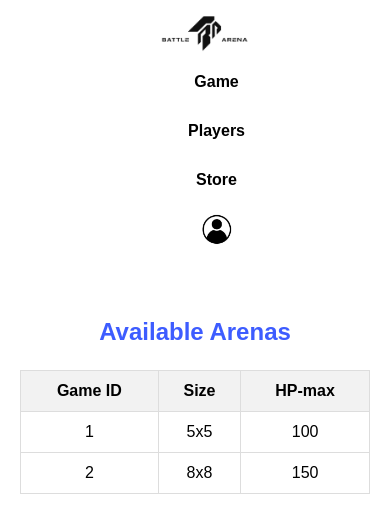
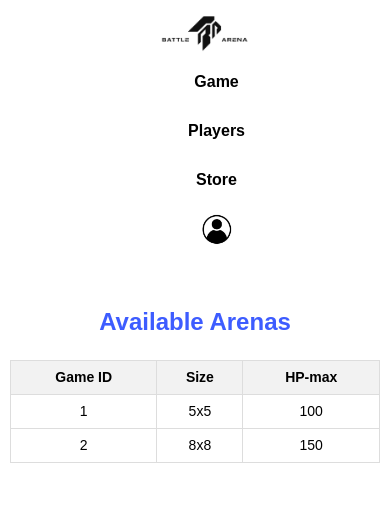
Before and after one commit to juangnnz/webprojects1, a Vue app: page /available-games in a window 390 px wide. Shown: the top 532 px of the page. Built offline with nearby package versions, Linux system fonts and the light colour scheme.

Commit message:
improving the available games view

```diff
--- a/src/components/availableGames.vue
+++ b/src/components/availableGames.vue
@@ -1,6 +1,6 @@
 <template>
   <!-- Container for available games component -->
-  <div class="available-games">
+  <main class="available-games">
     <h2 id="availableGamesTitle">Available Arenas</h2>
     <table>
       <!-- Table header -->
@@ -34,7 +34,7 @@
         </tr>
       </tbody>
     </table>
-  </div>
+  </main>
 </template>
 
 <script>
@@ -130,4 +130,25 @@ th {
   background-color: #007BFF;
   color: #fff;
 }
+
+/* Responsive Styles for Mobile */
+@media only screen and (max-width: 600px) {
+  .available-games {
+    padding: 10px;
+    max-width: 100%;
+  }
+
+  table {
+    font-size: 14px; /* Smaller font size for better readability on mobile */
+  }
+
+  th, td {
+    padding: 6px; /* Reduced padding for compact display */
+  }
+
+  .game-link {
+    padding: 8px 16px; /* Slightly smaller padding for the button */
+    font-size: 16px; /* Adjusted font size for mobile */
+  }
+}
 </style>
```
